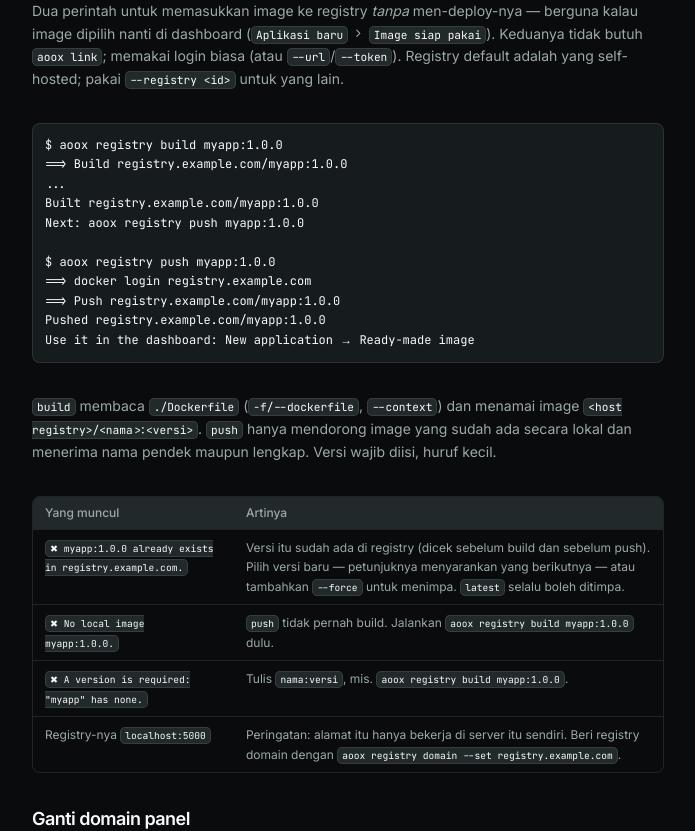
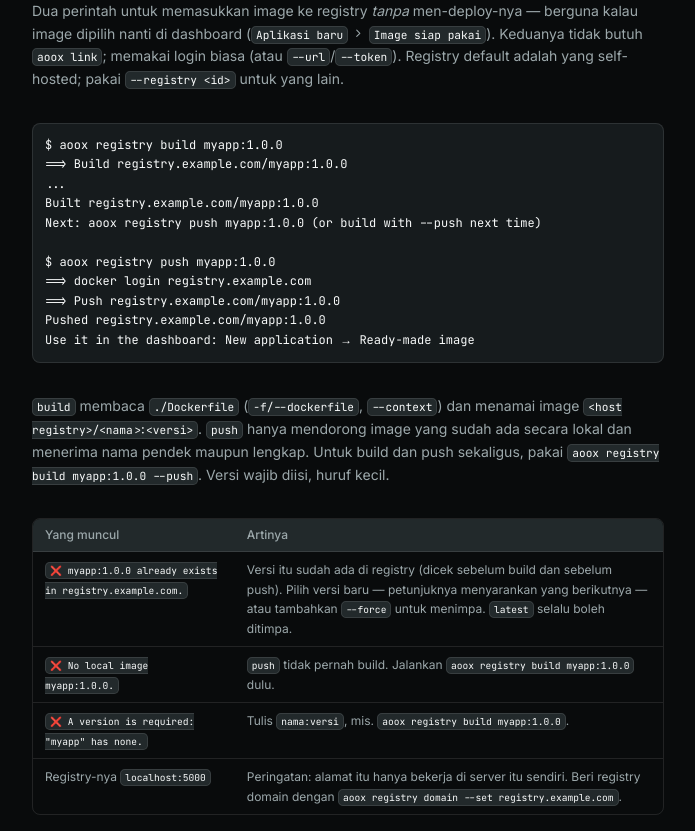
Before and after one commit to hideandseeklab/aoox-landing, a Next.js app: page /id/docs/cli in a window 1280 px wide. Shown: the part 4880-5711 px from the top of the page, without its empty margins (312-1007 px from the left). Built offline with nearby package versions, Linux system fonts and the light colour scheme.

Commit message:
docs: aoox registry build --push and the ❌ error lines in the CLI docs

```diff
--- a/src/app/(en)/docs/cli/page.tsx
+++ b/src/app/(en)/docs/cli/page.tsx
@@ -82,8 +82,8 @@ const COMMANDS = [
   },
   {
     cmd: "aoox registry build",
-    what: "Builds ./Dockerfile into a local image named for the registry; refuses a version that already exists there.",
-    flags: "--registry, --dockerfile/-f, --context, --force",
+    what: "Builds ./Dockerfile into a local image named for the registry; refuses a version that already exists there. With --push it also pushes it.",
+    flags: "--push, --registry, --dockerfile/-f, --context, --force",
   },
   {
     cmd: "aoox registry push",
@@ -377,7 +377,7 @@ Deployed: localhost:5000/shop/shop:a1b2c3d`}</Pre>
 ==> Build registry.example.com/myapp:1.0.0
 ...
 Built registry.example.com/myapp:1.0.0
-Next: aoox registry push myapp:1.0.0
+Next: aoox registry push myapp:1.0.0 (or build with --push next time)
 
 $ aoox registry push myapp:1.0.0
 ==> docker login registry.example.com
@@ -389,22 +389,23 @@ Use it in the dashboard: New application → Ready-made image`}</Pre>
         <Code>-f/--dockerfile</Code>, <Code>--context</Code>) and names the
         image <Code>&lt;registry host&gt;/&lt;name&gt;:&lt;version&gt;</Code>.{" "}
         <Code>push</Code> only pushes an image that already exists locally and
-        accepts the short name or the full one. A version is required, in
-        lowercase.
+        accepts the short name or the full one. To do both in one step, use{" "}
+        <Code>aoox registry build myapp:1.0.0 --push</Code>. A version is
+        required, in lowercase.
       </P>
       <Table
         head={["You see", "Meaning"]}
         rows={[
           [
-            <Code key="1">✖ myapp:1.0.0 already exists in registry.example.com.</Code>,
+            <Code key="1">❌ myapp:1.0.0 already exists in registry.example.com.</Code>,
             <>That version is already in the registry (checked before building, and before pushing). Pick a new version — the hint suggests the next one — or add <Code>--force</Code> to overwrite it. <Code>latest</Code> can always be overwritten.</>,
           ],
           [
-            <Code key="2">✖ No local image myapp:1.0.0.</Code>,
+            <Code key="2">❌ No local image myapp:1.0.0.</Code>,
             <><Code>push</Code> never builds. Run <Code>aoox registry build myapp:1.0.0</Code> first.</>,
           ],
           [
-            <Code key="3">✖ A version is required: &quot;myapp&quot; has none.</Code>,
+            <Code key="3">❌ A version is required: &quot;myapp&quot; has none.</Code>,
             <>Write <Code>name:version</Code>, e.g. <Code>aoox registry build myapp:1.0.0</Code>.</>,
           ],
           [
--- a/src/app/(id)/id/docs/cli/page.tsx
+++ b/src/app/(id)/id/docs/cli/page.tsx
@@ -82,8 +82,8 @@ const COMMANDS = [
   },
   {
     cmd: "aoox registry build",
-    what: "Build ./Dockerfile menjadi image lokal bernama registry; menolak versi yang sudah ada di sana.",
-    flags: "--registry, --dockerfile/-f, --context, --force",
+    what: "Build ./Dockerfile menjadi image lokal bernama registry; menolak versi yang sudah ada di sana. Dengan --push, image langsung dikirim juga.",
+    flags: "--push, --registry, --dockerfile/-f, --context, --force",
   },
   {
     cmd: "aoox registry push",
@@ -370,7 +370,7 @@ Deployed: localhost:5000/toko/shop:a1b2c3d`}</Pre>
 ==> Build registry.example.com/myapp:1.0.0
 ...
 Built registry.example.com/myapp:1.0.0
-Next: aoox registry push myapp:1.0.0
+Next: aoox registry push myapp:1.0.0 (or build with --push next time)
 
 $ aoox registry push myapp:1.0.0
 ==> docker login registry.example.com
@@ -382,21 +382,23 @@ Use it in the dashboard: New application → Ready-made image`}</Pre>
         <Code>-f/--dockerfile</Code>, <Code>--context</Code>) dan menamai image{" "}
         <Code>&lt;host registry&gt;/&lt;nama&gt;:&lt;versi&gt;</Code>.{" "}
         <Code>push</Code> hanya mendorong image yang sudah ada secara lokal dan
-        menerima nama pendek maupun lengkap. Versi wajib diisi, huruf kecil.
+        menerima nama pendek maupun lengkap. Untuk build dan push sekaligus,
+        pakai <Code>aoox registry build myapp:1.0.0 --push</Code>. Versi wajib
+        diisi, huruf kecil.
       </P>
       <Table
         head={["Yang muncul", "Artinya"]}
         rows={[
           [
-            <Code key="1">✖ myapp:1.0.0 already exists in registry.example.com.</Code>,
+            <Code key="1">❌ myapp:1.0.0 already exists in registry.example.com.</Code>,
             <>Versi itu sudah ada di registry (dicek sebelum build dan sebelum push). Pilih versi baru — petunjuknya menyarankan yang berikutnya — atau tambahkan <Code>--force</Code> untuk menimpa. <Code>latest</Code> selalu boleh ditimpa.</>,
           ],
           [
-            <Code key="2">✖ No local image myapp:1.0.0.</Code>,
+            <Code key="2">❌ No local image myapp:1.0.0.</Code>,
             <><Code>push</Code> tidak pernah build. Jalankan <Code>aoox registry build myapp:1.0.0</Code> dulu.</>,
           ],
           [
-            <Code key="3">✖ A version is required: &quot;myapp&quot; has none.</Code>,
+            <Code key="3">❌ A version is required: &quot;myapp&quot; has none.</Code>,
             <>Tulis <Code>nama:versi</Code>, mis. <Code>aoox registry build myapp:1.0.0</Code>.</>,
           ],
           [
```
Also changed, not shown: 1 other file (tests, documents, lock files or other folders).
